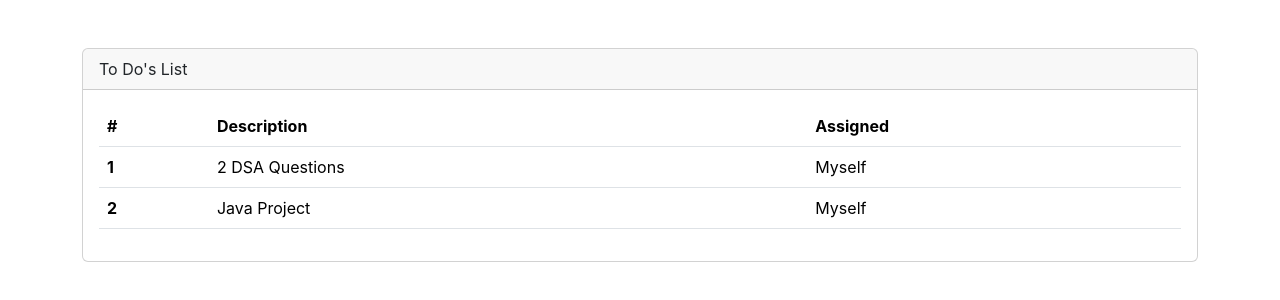
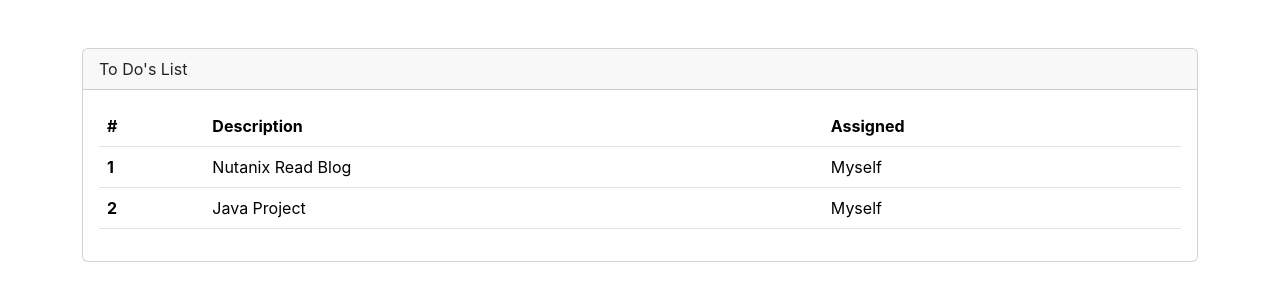
Before and after one commit to shambho55/React-and-SpringBoot-Project, a React (Create React App) app in the folder react-to-do-list/: page / in a window 1280 px wide. Shown: the top 300 px of the page. Built offline with nearby package versions, Linux system fonts and the light colour scheme.

Commit message:
component-reusability

```diff
--- a/react-to-do-list/src/App.js
+++ b/react-to-do-list/src/App.js
@@ -1,5 +1,6 @@
 import logo from './logo.svg';
 import './App.css';
+import ToDoRowItem from './components/ToDoRowItem';
 
 function App() {
   return (
@@ -19,13 +20,7 @@ function App() {
               </tr>
             </thead>
             <tbody>
-              <tr>
-                <th scope='col'>1</th>
-                <td>2 DSA Questions</td>
-                <td>Myself</td>
-              </tr>
-            </tbody>
-            <tbody>
+              <ToDoRowItem />
               <tr>
                 <th scope='col'>2</th>
                 <td>Java Project</td>
--- a/react-to-do-list/src/components/ToDoRowItem.js
+++ b/react-to-do-list/src/components/ToDoRowItem.js
@@ -0,0 +1,16 @@
+function ToDoRowItem(){
+
+    return (
+
+        <tr>
+            <th scope='col'>1</th>
+            <td>Nutanix Read Blog</td>
+            <td>Myself</td>
+        </tr>
+
+    )
+
+};
+
+
+export default ToDoRowItem;
```
